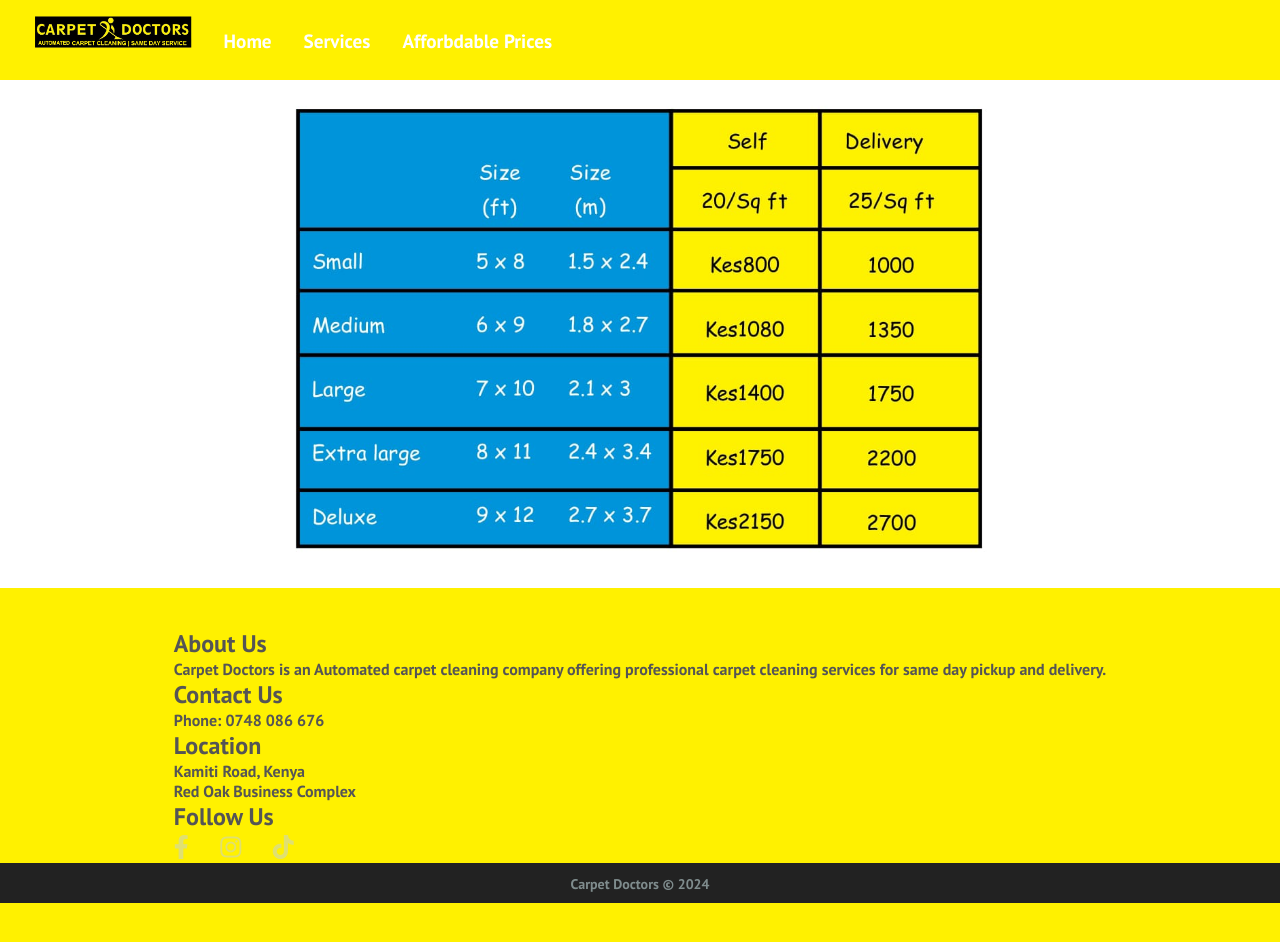
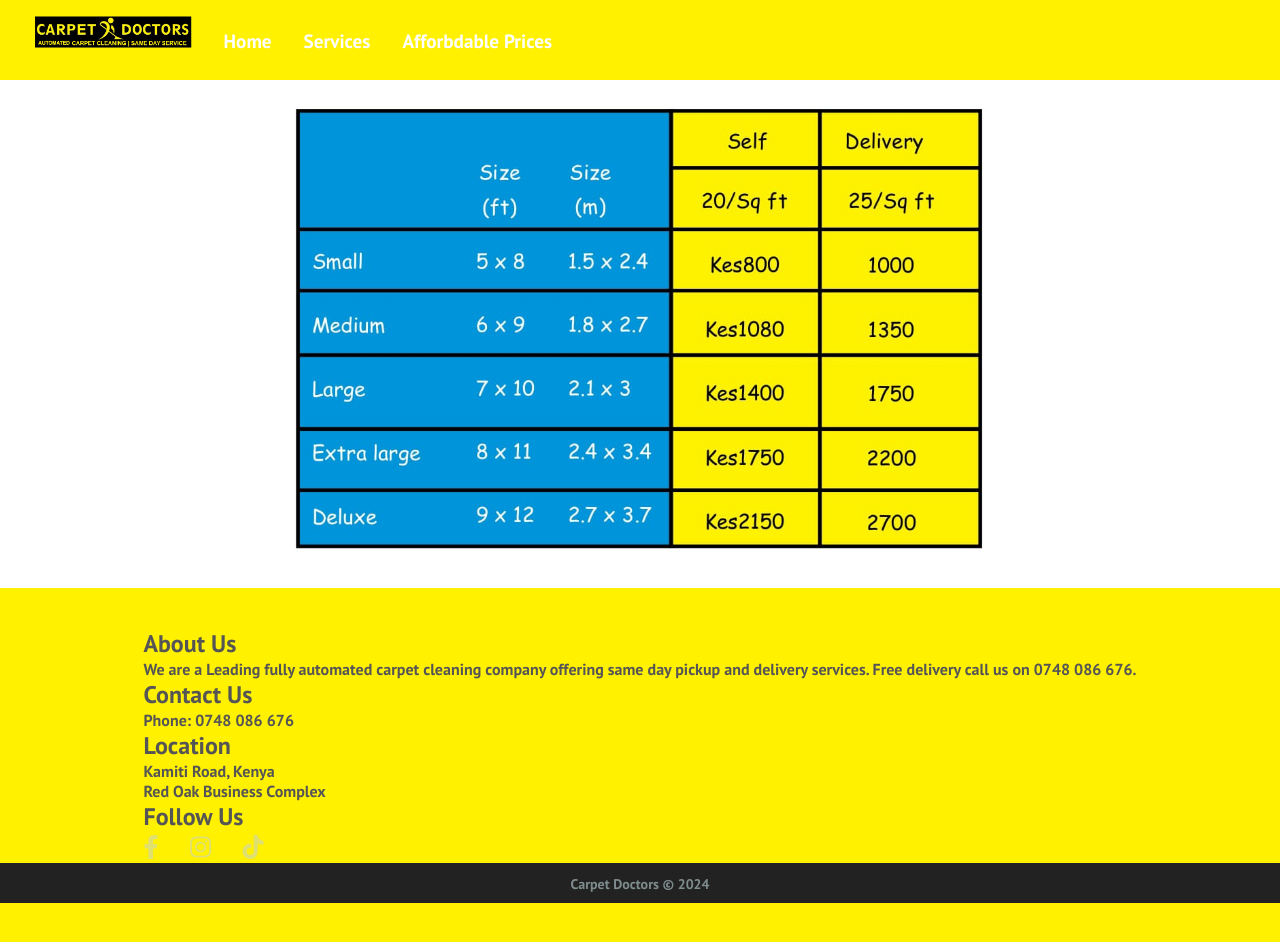
Before and after one commit to kalvin-osoro/carpet-doctors, a React (Create React App) app: page /prices in a window 1280 px wide. Built offline with nearby package versions, Linux system fonts and the light colour scheme; the HTML template or start-up script is replaced by a standard one.

Commit message:
SEO enhancements

```diff
--- a/public/index.html
+++ b/public/index.html
@@ -5,11 +5,50 @@
     <link rel="icon" href="%PUBLIC_URL%/lg.png" />
     <meta name="viewport" content="width=device-width, initial-scale=1" />
     <meta name="theme-color" content="#000000" />
+    <title>Carpet Cleaning Services in Nairobi | Kamiti Road</title>
     <meta
       name="description"
-      content="Web site created using create-react-app"
+      content="We are a Leading fully automated carpet cleaning company offering same day  pickup and delivery services. Free delivery call us on 0748 086 676."
     />
-    <!-- <link rel="apple-touch-icon" href="%PUBLIC_URL%/logo192.png" /> -->
+
+    <meta name="robots" content="follow, index, max-snippet:-1, max-video-preview:-1, max-image-preview:large"/>
+  <link rel="canonical" href="https://carpetdoctors.co.ke/" />
+  <meta property="og:locale" content="en_US" />
+  <meta property="og:type" content="article" />
+  <meta property="og:title" content="Carpet Cleaning Services in Nairobi | Kamiti Road" />
+  <meta property="og:description" content="We are a Leading fully automated carpet cleaning company offering same day  pickup and delivery services. Free delivery call us on 0748 086 676." />
+  <meta property="og:url" content="https://carpetdoctors.co.ke/" />
+  <meta property="og:site_name" content="Carpet Doctors 0748 086 676" />
+  <meta property="og:updated_time" content="2024-12-14T15:41:10+00:00" />
+  <!-- <meta property="og:image" content="https://dulyteccleaning.co.ke/wp-content/uploads/elementor/thumbs/Carpet-Cleaning-Services-in-Nairobi-qhx0tc29ne1w7nn7ybb3bw36hb5vv0072g1fdkmtn8.webp" /> -->
+  <meta property="og:image" content="https://carpetdoctors.co.ke/images/automated.jpeg" />
+  <meta property="og:image:secure_url" content="https://carpetdoctors.co.ke/images/automated.jpeg" />
+  <meta property="og:image:alt" content="Carpet Cleaning Services in Nairobi" />
+  <meta property="article:published_time" content="2024-09-06T15:02:08+00:00" />
+  <meta property="article:modified_time" content="2024-09-06T15:41:10+00:00" />
+  <meta name="twitter:card" content="summary_large_image" />
+  <meta name="twitter:title" content="Carpet Cleaning Services in Nairobi | Kamiti Road" />
+  <meta name="twitter:description" content="We are a Leading fully automated carpet cleaning company offering same day  pickup and delivery services. Free delivery call us on 0748 086 676." />
+  <meta name="twitter:image" content="https://carpetdoctors.co.ke/images/automated.jpeg" />
+    <script type="application/ld+json">
+      {
+        "@content": "https://schema.org",
+        "@type": "LocalBusiness",
+        "@type": "Organization",
+        "@id": "https://carpetdoctors.co.ke/#organization",
+        "name": "Carpet Doctors",
+        "description": "We are a Leading fully automated carpet cleaning company offering same day  pickup and delivery services. Free delivery call us on 0748 086 676.",
+        "telephone": "0748 086 676",
+        "address": {
+          "@type": "PostalAdress",
+          "streetAdress": "Kamiti Road",
+          "adressLocality": "nairobi",
+          "adressCountry": "KE"
+        },
+        "url": "https://carpetdoctors.co.ke/",
+        "image": "https://www.carpetdoctors.co.ke/images/automated.jpeg"
+      }
+    </script>
 
     <link
       rel="stylesheet"
@@ -21,11 +60,11 @@
       href="https://fonts.googleapis.com/css2?family=PT+Sans:wght@700&display=swap"
       rel="stylesheet"
     />
-    <!--
+<!--
       manifest.json provides metadata used when your web app is installed on a
       user's mobile device or desktop. See https://developers.google.com/web/fundamentals/web-app-manifest/
     -->
-    <!-- <link rel="manifest" href="%PUBLIC_URL%/manifest.json" /> -->
+    <link rel="manifest" href="%PUBLIC_URL%/manifest.json" />
     <!--
       Notice the use of %PUBLIC_URL% in the tags above.
       It will be replaced with the URL of the `public` folder during the build.
@@ -35,10 +74,10 @@
       work correctly both with client-side routing and a non-root public URL.
       Learn how to configure a non-root public URL by running `npm run build`.
     -->
-    <title>Carpet Doctors</title>
+
   </head>
   <body>
-    <noscript>You need to enable JavaScript to run this app.</noscript>
+    <noscript></noscript>
     <div id="root"></div>
     <!--
       This HTML file is a template.
--- a/src/components/Footer.jsx
+++ b/src/components/Footer.jsx
@@ -9,7 +9,8 @@
         <div className="footer-section about">
           <h2 classname = "contact-section">About Us</h2>
           <p>
-            Carpet Doctors is an Automated carpet cleaning company offering professional carpet cleaning services for same day pickup and delivery.
+
+            We are a Leading fully automated carpet cleaning company offering same day  pickup and delivery services. Free delivery call us on 0748 086 676.
           </p>
         </div>
 
```
